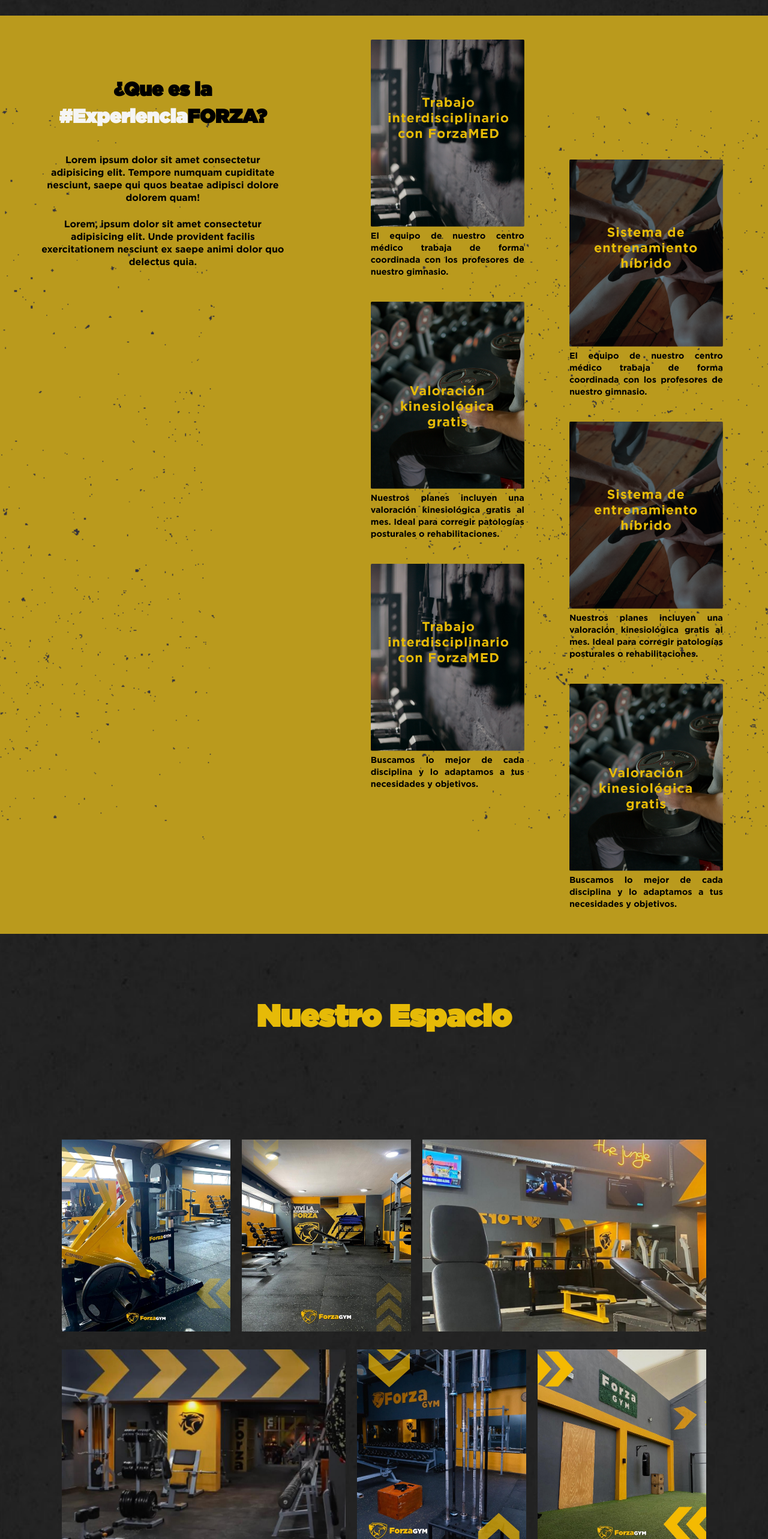
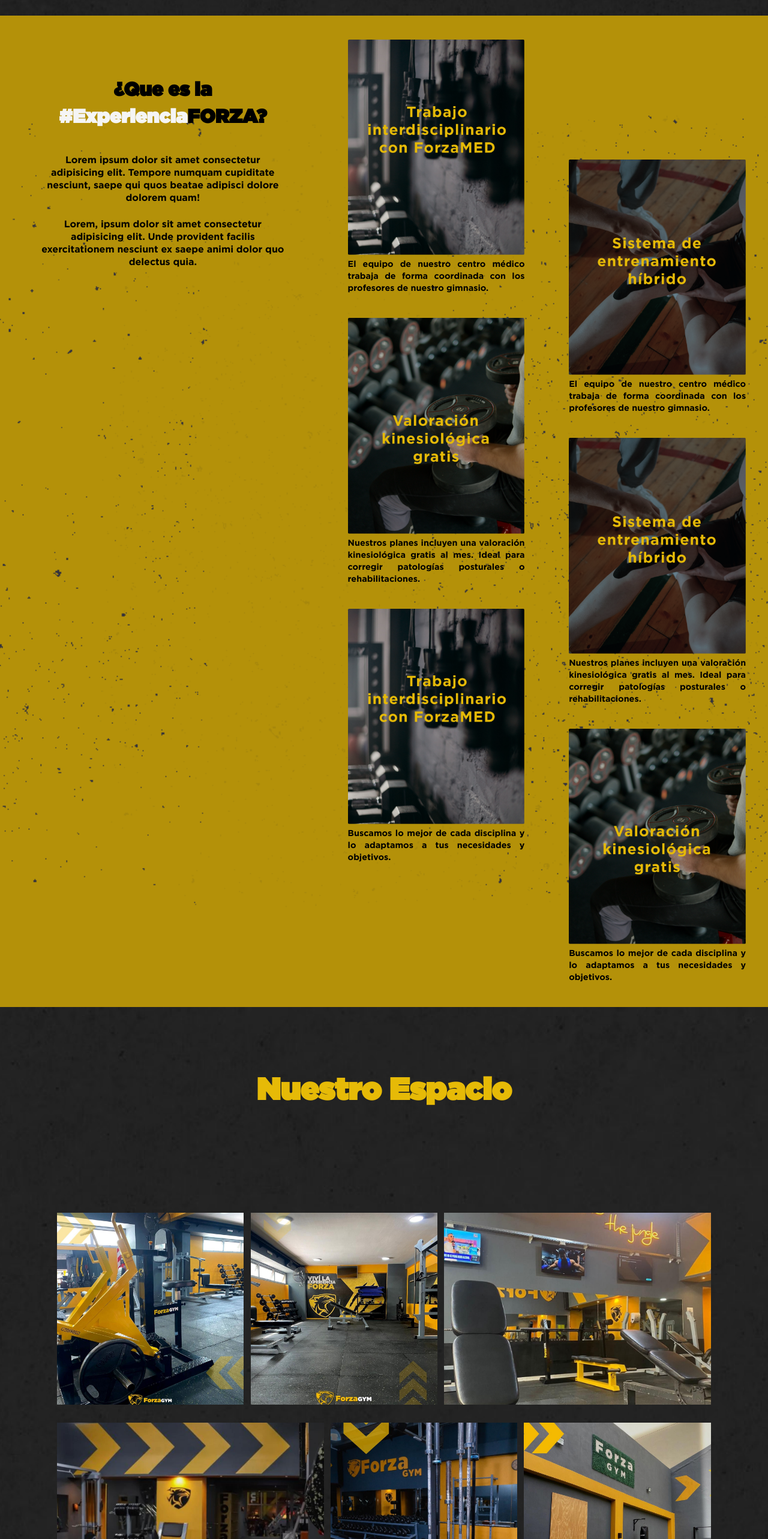
Before and after one commit to JuanCruzEusebi/forza-gym, a Next.js app: page / in a window 1280 px wide. Shown: the part 1750-4316 px from the top of the page at 60% size. Built offline with nearby package versions, Linux system fonts and the light colour scheme.

Commit message:
added animations, fixed imgs sizing

```diff
--- a/components/Actividades/Actividades.jsx
+++ b/components/Actividades/Actividades.jsx
@@ -1,8 +1,11 @@
 import style from "./actividades.module.scss";
 import Image from "next/image";
+import { useInView } from "react-intersection-observer";
+import { useEffect } from "react";
 
 export default function Actividades() {
   return (
+    <div className={style.widthContainer}>
       <div className={style.mainContainer}>
         <div className={style.headingContainer}>
           <h1>ACTIVIDADES</h1>
@@ -54,5 +57,6 @@
           </div>
         </div>
       </div>
+    </div>
   );
 }
--- a/components/Actividades/actividades.module.scss
+++ b/components/Actividades/actividades.module.scss
@@ -8,6 +8,8 @@
     padding-bottom: 150px;
     padding-top: 40px;
 }
+
+
 
 .headingContainer {
     width: 100%;
@@ -35,7 +37,11 @@
     width: auto;
     cursor: pointer;
     justify-content: center;
+    opacity: 1;
+    transition: all 5s;
 }
+
+
 
 .secondPair {
     display: flex;
--- a/components/ExperienciaForza/ExperienciaForza.jsx
+++ b/components/ExperienciaForza/ExperienciaForza.jsx
@@ -5,20 +5,23 @@
 
 export default function Test() {
   const { ref: inViewRef, inView } = useInView({ threshold: 0 });
-  const { ref: cardOne, cardOneInView } = useInView({});
+  const { ref: cardOne, cardOneInView } = useInView({ threshold: 0.5 });
 
-  useEffect(() => {
-    if (cardOneInView) {
-      console.log("card in view");
-    } else {
-      console.log(" card out of view");
-    }
-  }, [cardOneInView]);
+  // useEffect(() => {
+  //   if (cardOneInView) {
+  //     console.log("card in view");
+  //   } else {
+  //     console.log(" card out of view");
+  //   }
+  // }, [cardOneInView]);
 
   return (
+    <div className={style.widthContainer}>
       <div ref={inViewRef} className={style.mainContainer}>
         <div
-        className={`${style.headingContainer} ${inView ? style.animation : ""}`}
+          className={`${style.headingContainer} ${
+            inView ? style.animation : ""
+          }`}
         >
           <h1>
             ¿Que es la <br /> <span>#Experiencia</span>FORZA?
@@ -36,8 +39,13 @@
           </p>
         </div>
         <div className={style.cardContainer} style={{ flex: "3" }}>
-        <div className={style.columnOne} ref={cardOne}>
-          <div className={style.single} ref={cardOne}>
+          <div className={style.columnOne}>
+            <div
+              className={`${style.single} ${
+                inView ? style.singleAnimated : ""
+              }`}
+              ref={cardOne}
+            >
               <Image
                 src={"/imgs/ExpForza/Inter.png"}
                 width={280}
@@ -46,11 +54,16 @@
                 className={style.img}
               />
               <p>
-              El equipo de nuestro centro médico trabaja de forma coordinada con
-              los profesores de nuestro gimnasio.
+                El equipo de nuestro centro médico trabaja de forma coordinada
+                con los profesores de nuestro gimnasio.
               </p>
             </div>
-          <div className={style.single}>
+            <div
+              className={`${style.single} ${
+                inView ? style.singleAnimated : ""
+              }`}
+              ref={cardOne}
+            >
               <Image
                 src={"/imgs/ExpForza/Kinesio.png"}
                 width={280}
@@ -60,10 +73,16 @@
               />
               <p>
                 Nuestros planes incluyen una valoración kinesiológica gratis al
-              mes. Ideal para corregir patologías posturales o rehabilitaciones.
+                mes. Ideal para corregir patologías posturales o
+                rehabilitaciones.
               </p>
             </div>
-          <div className={style.single}>
+            <div
+              className={`${style.single} ${
+                inView ? style.singleAnimated : ""
+              }`}
+              ref={cardOne}
+            >
               <Image
                 src={"/imgs/ExpForza/Inter.png"}
                 width={280}
@@ -78,7 +97,12 @@
             </div>
           </div>
           <div className={style.columnTwo}>
-          <div className={style.single}>
+            <div
+              className={`${style.single} ${
+                inView ? style.singleAnimated : ""
+              }`}
+              ref={cardOne}
+            >
               <Image
                 src={"/imgs/ExpForza/HibridFixed.png"}
                 width={280}
@@ -87,11 +111,16 @@
                 className={style.img}
               />
               <p>
-              El equipo de nuestro centro médico trabaja de forma coordinada con
-              los profesores de nuestro gimnasio.
+                El equipo de nuestro centro médico trabaja de forma coordinada
+                con los profesores de nuestro gimnasio.
               </p>
             </div>
-          <div className={style.single}>
+            <div
+              className={`${style.single} ${
+                inView ? style.singleAnimated : ""
+              }`}
+              ref={cardOne}
+            >
               <Image
                 src={"/imgs/ExpForza/HibridFixed.png"}
                 width={300}
@@ -101,10 +130,16 @@
               />
               <p>
                 Nuestros planes incluyen una valoración kinesiológica gratis al
-              mes. Ideal para corregir patologías posturales o rehabilitaciones.
+                mes. Ideal para corregir patologías posturales o
+                rehabilitaciones.
               </p>
             </div>
-          <div className={style.single}>
+            <div
+              className={`${style.single} ${
+                inView ? style.singleAnimated : ""
+              }`}
+              ref={cardOne}
+            >
               <Image
                 src={"/imgs/ExpForza/Kinesio.png"}
                 width={280}
@@ -120,5 +155,6 @@
           </div>
         </div>
       </div>
+    </div>
   );
 }
--- a/components/ExperienciaForza/expforza.module.scss
+++ b/components/ExperienciaForza/expforza.module.scss
@@ -1,13 +1,20 @@
-
-
 .mainContainer {
     display: flex;
     height: auto;
     width: 100%;
+     background-color: #b49107e8;
+    background-image: url('../../public/imgs/Texture2.png');
+    background-size: cover;
+    background-position: 40cqw;
+    max-width: 1500px;
+    margin: auto;
+}
+
+//afterthought
+.widthContainer {
     background-color: #b49107e8;
     background-image: url('../../public/imgs/Texture2.png');
     background-size: cover;
-    background-position: 40cqw;
 }
 
 
@@ -59,11 +66,11 @@
 .cardContainer {
     flex: 2;
     display: flex;
-
     flex-direction: row;
     align-items: flex-start;
     justify-content: space-evenly;
     text-align: center;
+    overflow-x: hidden;
     // background-color: #B49207;
     }
 
@@ -72,16 +79,24 @@
     text-align: center;
     font-size: 0.9em;
     margin: 40px auto 40px auto;
-    width: 20vw;
+    width: 80%;
     height: auto;
+    opacity: 0;
+    transition: all 0.5s;
+    transform: translateX(500px);
     p {
         color: black;
         margin: auto;
         font-size: 0.9rem;
         text-align: justify;
-        // letter-spacing: 1px;
 
     }
+}
+
+.singleAnimated {
+    opacity: 1;
+    transform: translateX(0px);
+
 }
 
 
@@ -96,21 +111,26 @@
         height: auto;
     }
     .cardContainer{
-        display: flex;
-        flex-direction: row;
-        align-items: flex-start;
         overflow: auto;
         white-space: nowrap;
         margin-top: 50px;
+        flex: 2;
+        display: flex;
+        flex-direction: row;
+        align-items: center;
+        justify-content: flex-start;
+        text-align: center;
+        padding-bottom: 50px;
     }
 
     .single {
         display: inline-block;
-        color: white;
         text-align: center;
         padding: 14px;
         text-decoration: none;
         margin: 20px 10px 20px 10px;
+        width: 35vw;
+
         p {
             white-space: normal;
             text-align: left;
@@ -128,22 +148,16 @@
     }
     .columnOne {
         display: flex;
-        margin-left: 400px;
     }
     .columnTwo {
         display: flex;
         margin-top: 0px;
     }
-    .cardContainer {
-        flex: 2;
-        display: flex;
-        flex-direction: row;
-        align-items: center;
-        justify-content: center;
-        text-align: center;
-        padding-bottom: 50px;
-    }
+
 }
+
+
+
 
 @media (max-width: 800px) {
     .mainContainer {
@@ -189,23 +203,12 @@
     }
     .columnOne {
         display: flex;
-        margin-left: 120em;
     }
 
   }
 
-  @media (max-width: 900px) {
-    .columnOne {
-        display: flex;
-        margin-left: 20em;
-    }
-}
-  @media (max-width: 500px) {
-    .columnOne {
-        display: flex;
-        margin-left: 95em;
-    }
-}
+
+
 
 @media (max-width: 400px) {
     .mainContainer {
@@ -249,19 +252,11 @@
     }
     .columnOne {
         display: flex;
-        margin-left: 1550px;
     }
     .columnTwo {
         display: flex;
         margin-top: 0px;
     }
-    .cardContainer {
-        flex: 2;
-        display: flex;
-        flex-direction: row;
-        align-items: center;
-        justify-content: center;
-        text-align: center;
-    }
+
 
   }
--- a/components/NuestroEspacio/NuestroEspacio.jsx
+++ b/components/NuestroEspacio/NuestroEspacio.jsx
@@ -3,6 +3,7 @@
 
 export default function NuestroEspacio() {
   return (
+    <div className={style.widhtContainer}>
       <div className={style.mainContainer}>
         <div>
           <h1>Nuestro Espacio</h1>
@@ -56,5 +57,6 @@
           </div>
         </div>
       </div>
+    </div>
   );
 }
--- a/components/NuestroEspacio/espacio.module.scss
+++ b/components/NuestroEspacio/espacio.module.scss
@@ -4,9 +4,9 @@
     box-sizing: border-box;
     width: 100%;
     height: auto;
-    background-image: url('../../public/imgs/Texture.png');
-    background-size: cover;
     padding-bottom: 150px;
+    max-width: 1700px;
+    margin: auto;
     h1 {
         font-family: 'gothamultra';
         color: #E6BA07;
@@ -15,6 +15,12 @@
         padding-top: 100px;
         padding-bottom: 150px;
     }
+}
+
+//afterthought
+.widhtContainer {
+    background-image: url('../../public/imgs/Texture.png');
+    background-size: cover;
 }
 
 .imageContainer {
@@ -39,14 +45,14 @@
     display: flex;
     justify-content: space-evenly;
     flex-direction: row-reverse;
-    margin-bottom: 50px;
+    margin-bottom: 20px;
     flex-wrap: wrap;
 
 }
 
 .img1, .img2 {
     height: 100%;
-    width: 22vw;
+    width: 28%;
     object-fit: cover;
     background-size: cover;
 }
@@ -54,7 +60,7 @@
 .img3 {
     height: 100%;
     object-fit: cover;
-    width: 37vw;
+    width: 40%;
     background-size: cover;
 }
 
```
Lines whose indentation alone changed are shown as unchanged.
